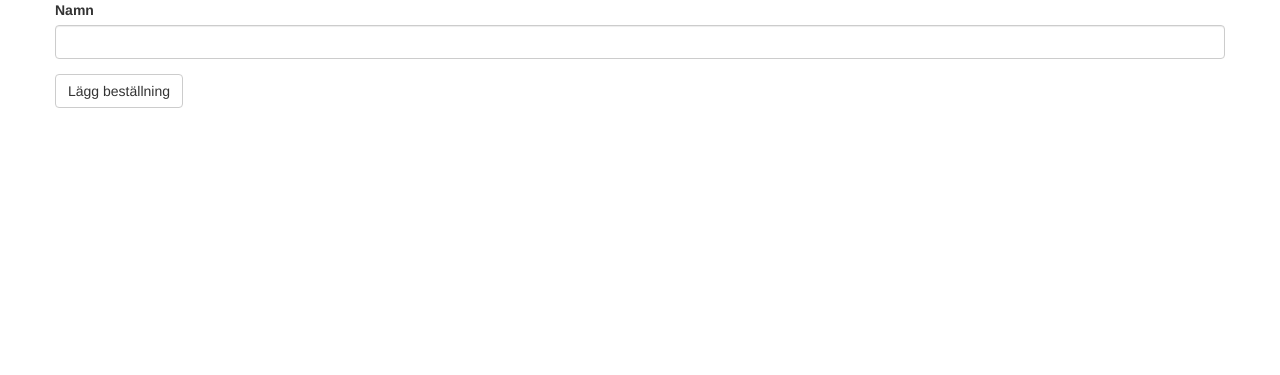
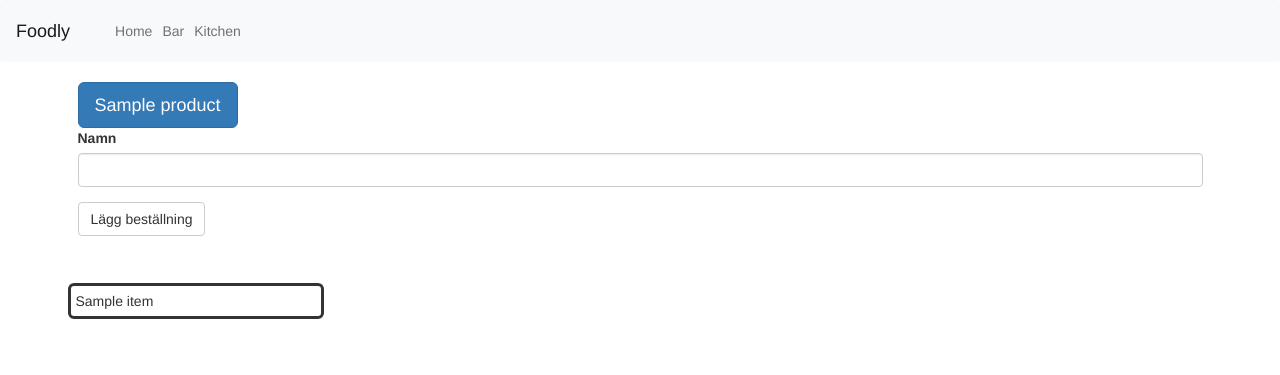
Before and after one commit to OscarBohlin/foodly, a Flask app: template templates/bar.html in a window 1280 px wide. Shown: the top 375 px of the page. Run offline with Flask 2, Linux system fonts and the light colour scheme; tables that the repository leaves empty hold one stand-in row (values such as "Sample post"); the template is opened without the code that fills it: values that come from a table or form of the project are taken from there, most other values are stand-ins (such as "Sample title", 1, 10 or a date in 2020); some libraries are stand-ins or nearby versions.

Commit message:
working on bar site

```diff
--- a/app.py
+++ b/app.py
@@ -1,4 +1,4 @@
-from flask import Flask, render_template, redirect, url_for
+from flask import Flask, render_template, redirect, url_for, make_response, request
 from flask_bootstrap import Bootstrap
 
 import os
@@ -9,6 +9,28 @@ app = Flask(__name__)
 app.config["SECRET_KEY"] = str(os.urandom(20).hex())
 Bootstrap(app)
 
+def get_current_items(order_id: int) -> list[tuple]:
+	current_items = []
+
+	if order_id is not None:
+		current_items = db_manager.get_items_from_order(order_id)
+
+	return current_items
+
+
+@app.route("/add_to_cart/<int:product_id>", methods=["GET"])
+def add_to_cart(product_id: int):
+	order_id = request.cookies.get('order_id')
+
+	if order_id is not None:
+		db_manager.create_item(product_id, order_id)
+
+	return redirect(url_for("bar"))
+
+
+@app.route("/kitchen", methods=["GET", "POST"])
+def kitchen():
+	return "<h1>KITCHEN </h1>"
 
 
 @app.route("/bar", methods=["GET", "POST"])
@@ -17,13 +39,25 @@ def bar():
 	form = forms.BarOrderForm()
 
 	products = db_manager.get_all_products()
-	print(products)
+	order_id = request.cookies.get('order_id')
+	current_items = get_current_items(order_id)
 
+	template = render_template('bar.html', form = form, products = products, current_items = current_items)
+	resp = make_response(template)
+
+	if order_id is None:
+		print("CREATING ORDER")
+		order_id = db_manager.create_order()
+		resp.set_cookie('order_id', str(order_id))
+		print(f"order id {order_id}")
+
+
+	print(current_items)
+	# debugging
 	if form.validate_on_submit():
 		print(f"RECIEVED POST")
 
-	return render_template("bar.html", form = form)
-
+	return resp
 
 
 @app.route("/", methods=["GET"])
--- a/db_manager.py
+++ b/db_manager.py
@@ -9,9 +9,9 @@ def create_tables():
 	connection = get_connection()
 	connection.execute("""CREATE TABLE IF NOT EXISTS orders (
 						order_id INTEGER PRIMARY KEY AUTOINCREMENT,
-						time_created TIMESTAMP,
-						handled_by TEXT NOT NULL,
-						status INTEGER NOT NULL)  """)
+						time_created TIMESTAMP DEFAULT NULL,
+						handled_by TEXT DEFAULT NULL,
+						status INTEGER DEFAULT 0)  """)
 
 	connection.execute("""CREATE TABLE IF NOT EXISTS products(
 						product_id INTEGER PRIMARY KEY,
@@ -64,3 +64,33 @@ def drop_all_tables():
 	connection.execute("DROP TABLE IF EXISTS items")
 	connection.commit()
 	connection.close()
+
+
+def create_order() -> int:
+	connection = get_connection()
+	cursor = connection.cursor()
+
+	cursor.execute("INSERT INTO orders(time_created, handled_by, status) VALUES (NULL, NULL, 0)")
+	order_id = cursor.lastrowid
+
+	cursor.close()
+	connection.commit()
+	connection.close()
+
+	return order_id
+
+def get_items_from_order(order_id: int) -> list[tuple]:
+	connection = get_connection()
+	items = connection.execute(
+		"""SELECT i.item_id, p.product_id, p.name, p.cost, p.category
+			FROM items AS i
+			INNER JOIN products AS p ON i.product_id = p.product_id
+			WHERE i.order_id = ?""", (order_id,)).fetchall()
+	connection.close()
+	return items
+
+def create_item(product_id: int, order_id: int):
+	connection = get_connection()
+	connection.execute("INSERT INTO items(product_id, order_id) VALUES(?,?)", (product_id, order_id))
+	connection.commit()
+	connection.close()
--- a/static/main.css
+++ b/static/main.css
@@ -78,3 +78,33 @@ body {
   .account-heading {
     font-size: 2.5rem;
   }
+
+
+/* FIX LAYOUT */
+  .cart {
+    padding-top: 50px;
+    padding-right: 30px;
+    padding-bottom: 50px;
+    padding-left: 8px;
+  }
+
+  .item {
+	outline: solid;
+	border-radius: 3px;
+	padding-top: 5px;
+	padding-bottom: 5px;
+	padding-left: 5px;
+	margin-bottom: 10px;
+	min-width: 250px;
+	width: fit-content;
+  }
+
+  .item:hover {
+	outline-width: 5px;
+	outline-color: #73b3eb;
+  }
+
+  .item-link {
+	color:#333333;
+	text-decoration: none;
+  }
--- a/templates/bar.html
+++ b/templates/bar.html
@@ -1,19 +1,35 @@
 {% extends 'bootstrap/base.html' %}
 {% import "bootstrap/wtf.html" as wtf %}
+{% include 'layout.html' %}
+
 
 {% block content %}
 
 <div class="container">
-  <div class="row">
-    <div class="">
+	<div class="row">
+		<div class="">
 
-      <!-- <p class="lead">This is the index page for an example Flask app using Bootstrap and WTForms. Note that only 100 actors are in the data source. Partial names are not valid.</p> -->
+			<!-- Button and textform -->
+			{% for product in products %}
+				<button type="button" onclick="window.location.href='/add_to_cart/{{ product[0] }}';" class="btn btn-primary btn-lg">{{ product[1] }}</button>
+			{% endfor%}
 
-      {{ wtf.quick_form(form) }}
+			{{ wtf.quick_form(form) }}
+
+			<div class="cart">
+				{% for item in current_items %}
+					<a href="/item/{{item[0]}}" class="item-link">
+						<div class="row item">
+							{{ item[2] }}
+						</div>
+					</a>
+				{% endfor %}
+			</div>
 
 
-    </div>
-  </div>
+
+		</div>
+	</div>
 </div>
 
 
--- a/templates/layout.html
+++ b/templates/layout.html
@@ -2,13 +2,33 @@
 {% import "bootstrap/wtf.html" as wtf %}
 
 {% block title %}
-{{ title }}
-{% endblock %}
-
-{% block head %}
+	{{ title }}
 {% endblock %}
 
 {% block styles %}
+	<link rel="stylesheet" href="https://cdn.jsdelivr.net/npm/bootstrap@5.1.1/dist/css/bootstrap.min.css">
 	{{ super() }}
-	<!-- <link rel="stylesheet" type="text/css" href="{{ url_for('static', filename='main.css')  }}"> -->
+	<link rel="stylesheet" type="text/css" href="{{ url_for('static', filename='main.css')  }}">
 {% endblock %}
+
+{% block navbar %}
+<nav class="navbar navbar-expand-lg navbar-light bg-light">
+	<a class="navbar-brand" href="#">Foodly</a>
+	<button class="navbar-toggler" type="button" data-toggle="collapse" data-target="#navbarNav" aria-controls="navbarNav" aria-expanded="false" aria-label="Toggle navigation">
+	  <span class="navbar-toggler-icon"></span>
+	</button>
+	<div class="collapse navbar-collapse" id="navbarNav">
+	  <ul class="navbar-nav">
+		<li class="nav-item active">
+		  <a class="nav-link" href="/">Home <span class="sr-only">(current)</span></a>
+		</li>
+		<li class="nav-item">
+		  <a class="nav-link" href="/bar">Bar</a>
+		</li>
+		<li class="nav-item">
+		  <a class="nav-link" href="/kitchen">Kitchen</a>
+		</li>
+	  </ul>
+	</div>
+  </nav>
+{% endblock %}
```
Also changed, not shown: templates/kitchen.html (added), templates/navbar.html (added).
